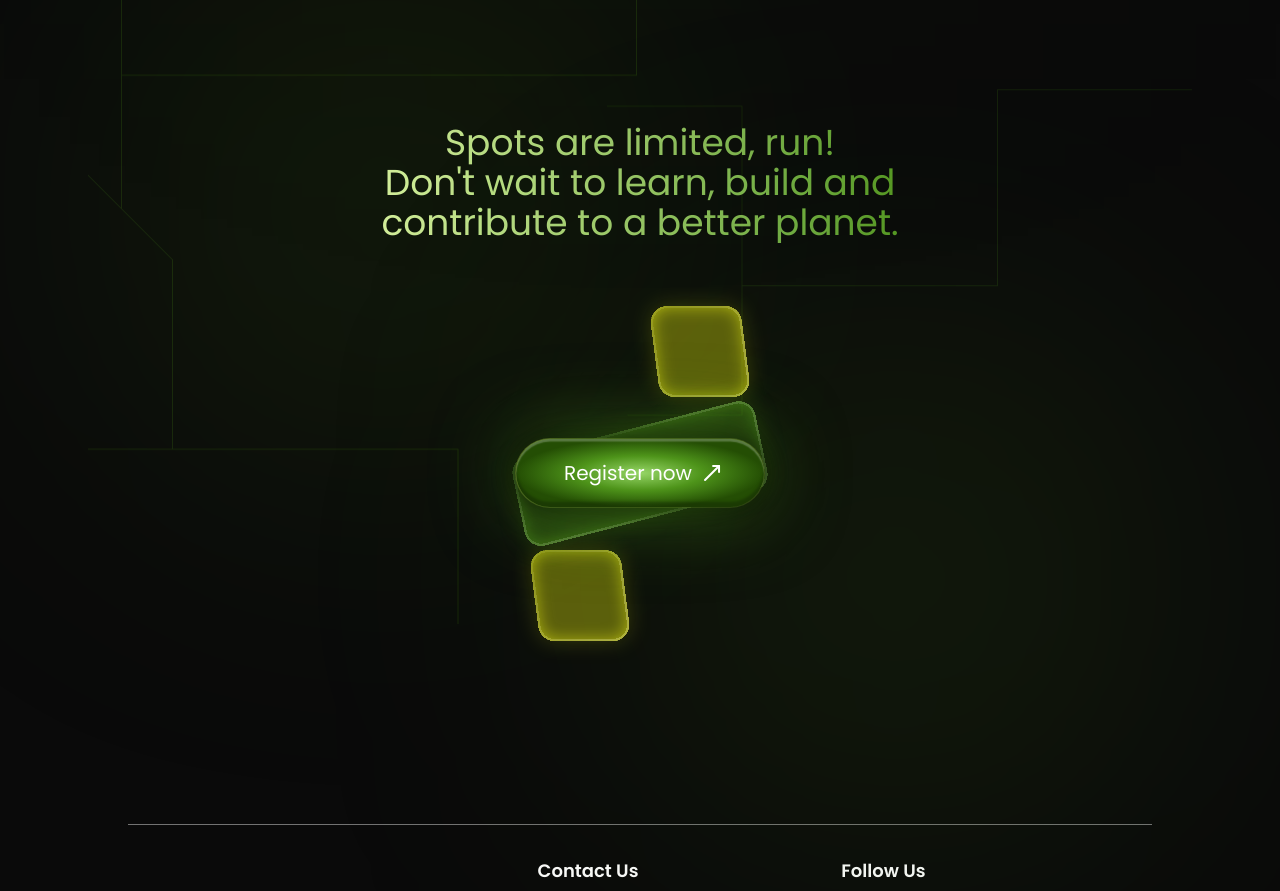
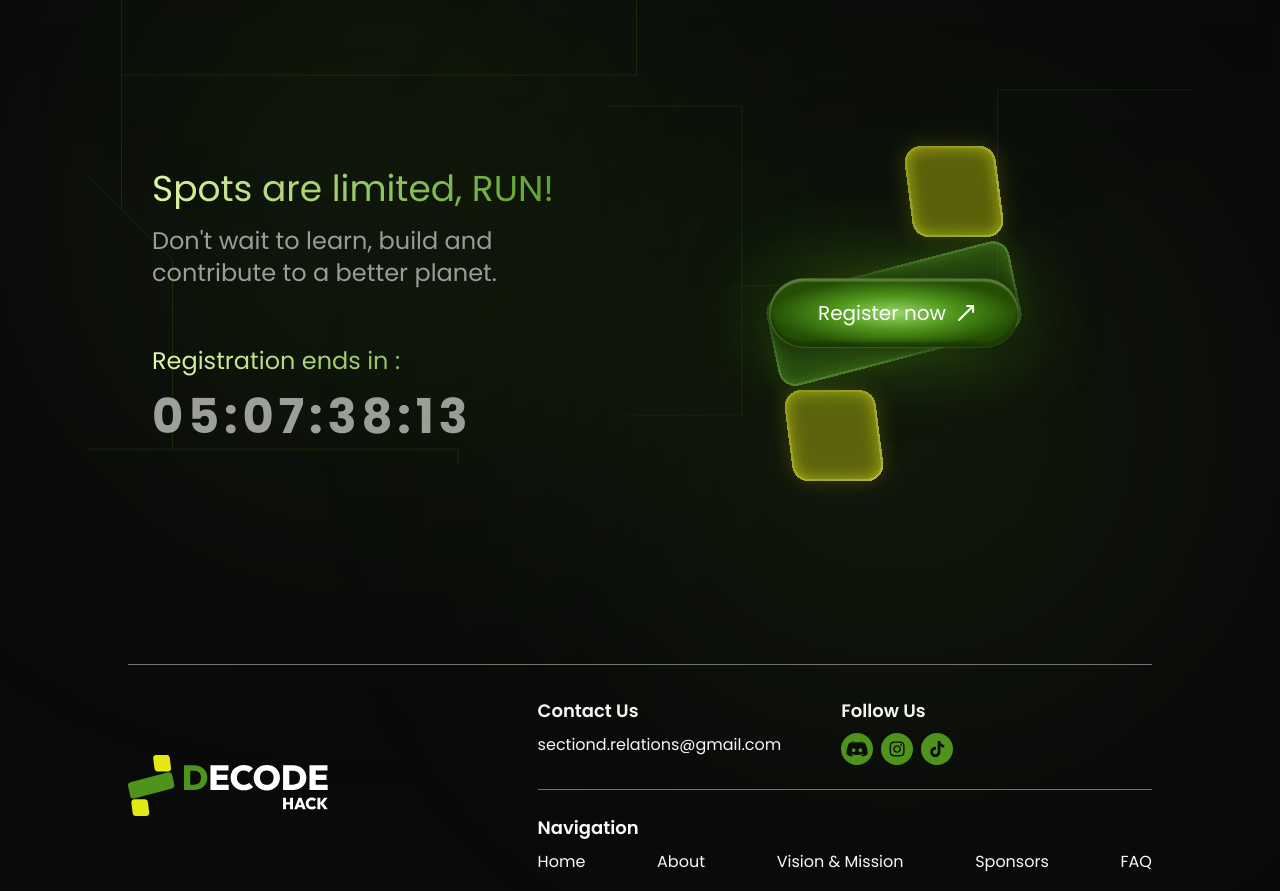
Before and after one commit to 0xHouss/decode-hack, a Next.js app: page / in a window 1280 px wide. Shown: the part 3420-4311 px from the top of the page. Built offline with nearby package versions, Linux system fonts and the light colour scheme.

Commit message:
feat: add countdown to register section

```diff
--- /dev/null
+++ b/src/components/countdown.tsx
@@ -0,0 +1,58 @@
+"use client";
+
+import { registrationEndDate } from "@/lib/config";
+import { cn } from "@/lib/utils";
+import { useEffect, useState } from "react";
+
+interface CondownProps {
+  className?: string;
+}
+
+export default function Countdown({ className }: CondownProps) {
+  const getTimeLeft = () => {
+    const total = registrationEndDate.getTime() - Date.now();
+    const clamp = (n: number) => Math.max(0, n);
+
+    return {
+      days: clamp(Math.floor(total / (1000 * 60 * 60 * 24))),
+      hours: clamp(Math.floor((total / (1000 * 60 * 60)) % 24)),
+      minutes: clamp(Math.floor((total / 1000 / 60) % 60)),
+      seconds: clamp(Math.floor((total / 1000) % 60)),
+      isDone: total <= 0,
+    };
+  };
+
+  const [timeLeft, setTimeLeft] = useState(getTimeLeft());
+
+  useEffect(() => {
+    const interval = setInterval(() => {
+      setTimeLeft(getTimeLeft());
+    }, 1000);
+
+    return () => clearInterval(interval);
+  }, [registrationEndDate]);
+
+  const pad = (n: number) => n.toString().padStart(2, "0");
+
+  return (
+    <div className={cn("space-y-4", className)}>
+      <h2 className="hidden lg:block text-2xl bg-gradient-to-r from-[#E9FDB0] to-[#4E941A] bg-clip-text text-transparent">
+        Registration ends in :
+      </h2>
+
+      <p className="text-5xl font-bold tracking-widest text-muted-foreground" suppressHydrationWarning>
+        {timeLeft.isDone ? (
+          "00:00:00:00"
+        ) : (
+          `${pad(timeLeft.days)}:${pad(timeLeft.hours)}:${pad(
+            timeLeft.minutes
+          )}:${pad(timeLeft.seconds)}`
+        )}
+      </p>
+
+      <h2 className="lg:hidden text-center text-lg bg-gradient-to-r from-[#E9FDB0] to-[#4E941A] bg-clip-text text-transparent">
+        left before registration ends
+      </h2>
+    </div>
+  );
+}
--- a/src/layouts/home/register-section.tsx
+++ b/src/layouts/home/register-section.tsx
@@ -1,3 +1,4 @@
+import Countdown from "@/components/countdown";
 import Section from "@/components/section";
 import { MoveUpRightIcon } from "lucide-react";
 import Image from "next/image";
@@ -9,12 +10,21 @@ export default function Register() {
       <div className="w-[40svw] aspect-square rounded-full bg-[#4E941A]/15 blur-[150px] absolute top-0 -translate-y-1/3 left-0" />
       <div className="w-[40svw] aspect-square rounded-full bg-[#4E941A]/15 blur-[150px] absolute bottom-0 right-0 translate-y-1/3" />
 
-      <Section id="faq" className="flex flex-col items-center gap-10 max-w-7xl">
-        <h2 className="text-2xl lg:text-4xl bg-gradient-to-r from-[#E9FDB0] to-[#4E941A] bg-clip-text text-transparent text-center max-w-xl">
-          Spots are limited, run! <br />
+      <Section id="faq" className="flex flex-col lg:flex-row justify-between gap-10 max-w-8xl items-center">
+        <div className="flex flex-col gap-14 w-fit flex-1/2">
+          <div className="space-y-4">
+            <h2 className="text-3xl lg:text-4xl bg-gradient-to-r from-[#E9FDB0] to-[#4E941A] bg-clip-text text-transparent">
+              Spots are limited, RUN!
+            </h2>
+            <p className="text-lg lg:text-2xl max-w-md text-muted-foreground">
               Don&apos;t wait to learn, build and contribute to a better planet.
-        </h2>
+            </p>
+          </div>
 
+          <Countdown className="hidden lg:block" />
+        </div>
+
+        <div className="flex flex-col items-center gap-14 flex-1/2">
           <div className="relative">
             <Image
               src="/decode-icon.svg"
@@ -34,6 +44,9 @@ export default function Register() {
               </Link>
             </div>
           </div>
+
+          <Countdown className="lg:hidden" />
+        </div>
       </Section>
     </div>
   )
--- a/src/lib/config.ts
+++ b/src/lib/config.ts
@@ -40,3 +40,5 @@ export const sections = [
     href: "/#faq"
   },
 ]
+
+export const registrationEndDate = new Date("2025-07-27T19:00:00Z"); // Set your target date here
```
Lines whose indentation alone changed are shown as unchanged.
